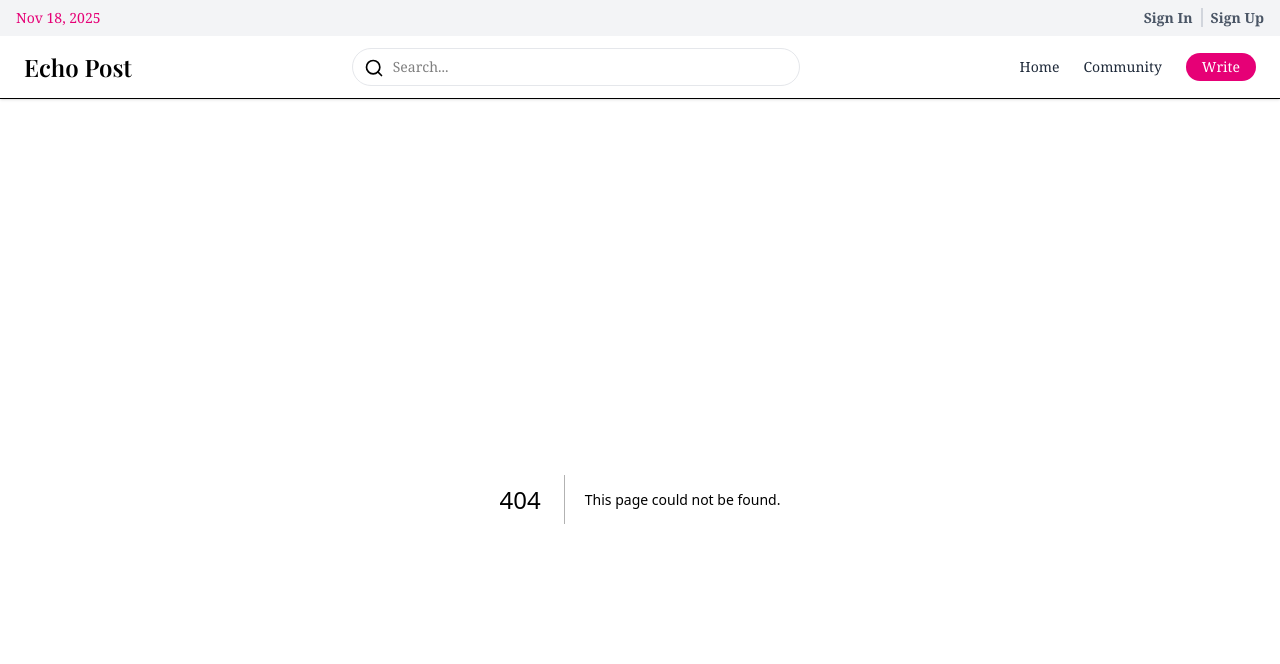
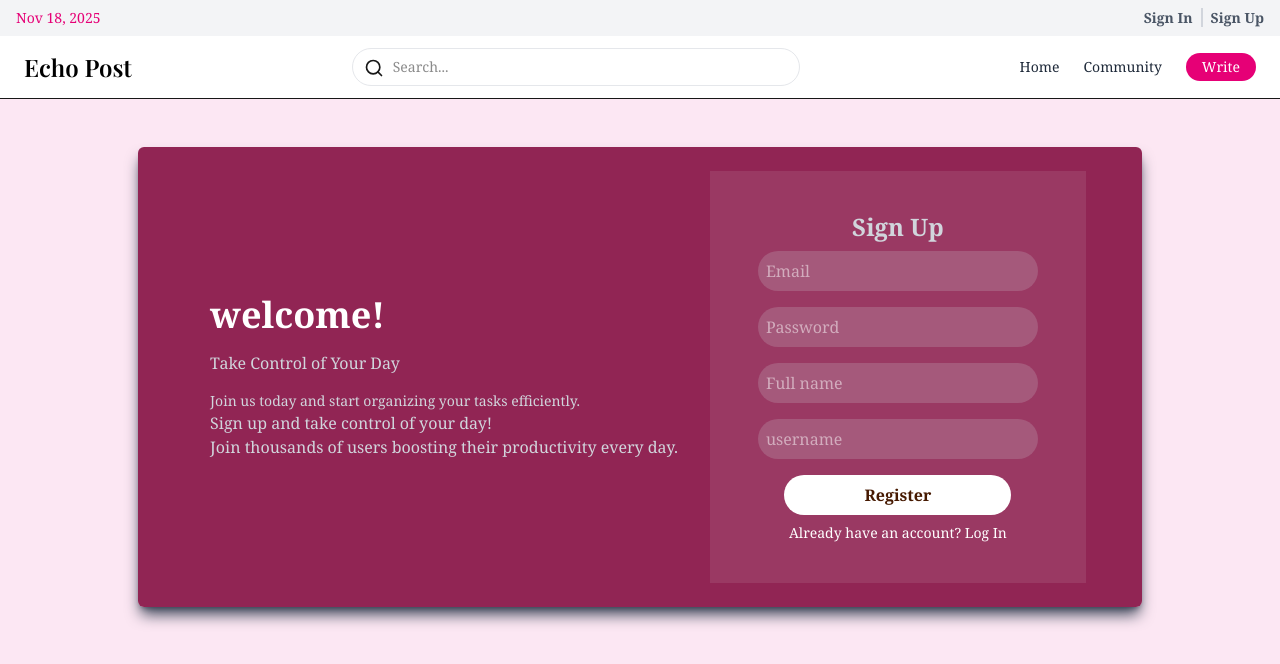
Before and after one commit to ingdia/Phase-Two-Capstone-Project, a Next.js app in the folder echo-post/: page /register in a window 1280 px wide. Before the commit this address had no page. Shown: the top 664 px of the page. Built offline with nearby package versions, Linux system fonts and the light colour scheme.

Commit message:
this is the register form

```diff
--- a/echo-post/src/app/(website)/layout.tsx
+++ b/echo-post/src/app/(website)/layout.tsx
@@ -0,0 +1,7 @@
+export default function WebsiteLayout({ children }: { children: React.ReactNode }) {
+  return (
+    <div className="website-layout">
+      {children}
+    </div>
+  );
+}
--- a/echo-post/src/app/(website)/login/page.tsx
+++ b/echo-post/src/app/(website)/login/page.tsx
@@ -2,11 +2,7 @@ import React from 'react'
 
 function page() {
   return (
-    <div>
-       <form>
-
-       </form>
-    </div>
+    <div></div>
   )
 }
 
--- a/echo-post/src/app/(website)/page.tsx
+++ b/echo-post/src/app/(website)/page.tsx
@@ -0,0 +1,9 @@
+import React from 'react'
+
+function page() {
+  return (
+    <div>page</div>
+  )
+}
+
+export default page
--- /dev/null
+++ b/echo-post/src/app/(website)/register/page.tsx
@@ -0,0 +1,64 @@
+"use client"
+import { useState } from 'react'
+import Link from 'next/link'
+import React from 'react'
+
+import { useRouter } from 'next/navigation'
+
+function Page() {
+//   const router = useRouter();
+//   const [email, setEmail] = useState<string>("");
+//   const [password, setPassword] = useState<string>("");
+//   const [loading, setLoading] = useState<boolean>(false);
+//   const [error, setError] = useState<string | null>(null);
+
+//   async function handleSubmit(event: React.FormEvent<HTMLFormElement>) {
+//     event.preventDefault();
+//     try {
+//       setLoading(true);
+//       setError(null);
+//        await register(email, password);
+//        alert(" Registration successful!");
+//        router.push("/login");
+//     }
+//     catch (error: unknown) {
+//       setError("Failed to register user");
+//     }
+//     finally {
+//       setLoading(false);
+//     }
+
+//   }
+
+
+  return (
+<div className='bg-pink-100 min-h-screen pt-10'>
+        <div className=' text-gray-300 space-x-2 font-serif p-2  flex items-center justify-center'>
+      <div className=' shadow-lg shadow-gray-700 py-6 bg-pink-900/90  p-14 flex flex-col md:flex-row gap-4 rounded-md'>
+       {/* <h1 className='text-2xl font-bold'>Register</h1> */}
+
+        <div className='flex flex-col text-gray-300 justify-center items-center md:items-start text-center md:text-left  gap-4 p-4'>
+          <h1 className='text-4xl font-bold text-white  '>welcome!</h1>
+          <h4>Take Control of Your Day</h4>
+          <div>
+            <p className='text-sm'>Join us today and start organizing your tasks efficiently.</p>
+           <p>Sign up and take control of your day!</p>
+          <p>Join thousands of users boosting their productivity every day.</p>
+          </div>
+        </div>
+        <form className='flex flex-col justify-center items-center  bg-gray-200/10 p-10 '  >
+          <h1 className='font-semibold text-2xl '>Sign Up</h1>
+          <input type="email" placeholder='Email' id='email' className='p-2 m-2 text-white  w-70 rounded-full bg-gray-300/20'  required/>
+          <input type="password" placeholder='Password' className='p-2 m-2  text-white  w-70 rounded-full bg-gray-300/20'  required/>
+          <input type="password" placeholder='Full name' className='p-2 m-2  text-white  w-70 rounded-full bg-gray-300/20'  required/>
+          <input type="password" placeholder='username' className='p-2 m-2  text-white  w-70 rounded-full bg-gray-300/20'  required/>
+          <button type='submit' className='bg-white text-amber-950 px-20 p-2 m-2 rounded-full font-bold hover:bg-gray-200' >Register</button>
+          <Link href="/login" className='text-sm text-white hover:underline'>Already have an account? Log In</Link>
+        </form>
+    </div>
+    </div>
+</div>
+  )
+}
+
+export default Page
--- a/echo-post/src/app/layout.tsx
+++ b/echo-post/src/app/layout.tsx
@@ -1,35 +1,15 @@
-import type { Metadata } from "next";
 import { Geist, Geist_Mono } from "next/font/google";
 import "./globals.css";
 import Navbar from "@/components/Navbar";
 
-const geistSans = Geist({
-  variable: "--font-geist-sans",
-  subsets: ["latin"],
-});
+const geistSans = Geist({ variable: "--font-geist-sans", subsets: ["latin"] });
+const geistMono = Geist_Mono({ variable: "--font-geist-mono", subsets: ["latin"] });
 
-const geistMono = Geist_Mono({
-  variable: "--font-geist-mono",
-  subsets: ["latin"],
-});
-
-export const metadata: Metadata = {
-  title: "Create Next App",
-  description: "Generated by create next app",
-};
-
-export default function RootLayout({
-  children,
-}: Readonly<{
-  children: React.ReactNode;
-}>) {
+export default function RootLayout({ children }: { children: React.ReactNode }) {
   return (
     <html lang="en">
-
-      <body
-        className={`${geistSans.variable} ${geistMono.variable} antialiased`}
-      >
-         <Navbar/>
+      <body className={`${geistSans.variable} ${geistMono.variable} antialiased`}>
+        <Navbar />
         {children}
       </body>
     </html>
--- a/echo-post/src/components/Navbar.tsx
+++ b/echo-post/src/components/Navbar.tsx
@@ -23,8 +23,8 @@ function Navbar() {
         </div>
 
         <div className="space-x-2 font-semibold">
-          <Link href="/signin" className="hover:underline border-r-2 px-2 border-gray-300">Sign In</Link>
-          <Link href="/signup" className="hover:underline">Sign Up</Link>
+          <Link href="/login" className="hover:underline border-r-2 px-2 border-gray-300">Sign In</Link>
+          <Link href="/register" className="hover:underline">Sign Up</Link>
         </div>
       </div>
 
```
Also changed, not shown: echo-post/src/app/(website)/register/papge.tsx (deleted).
